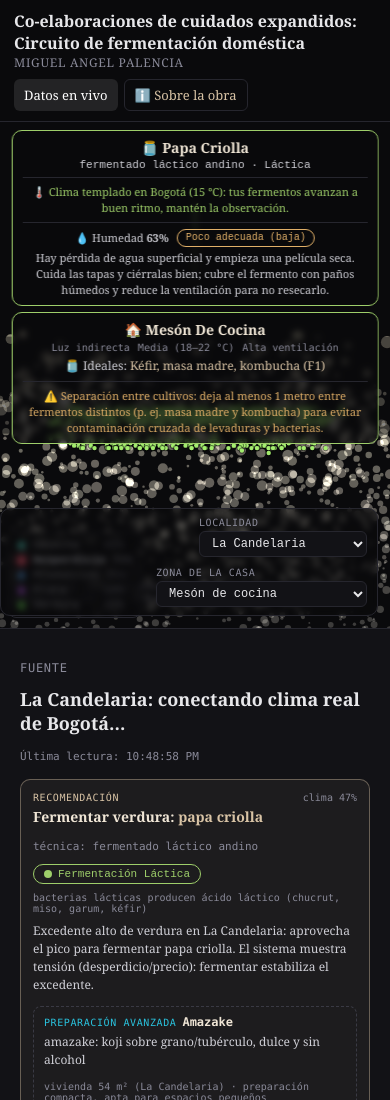
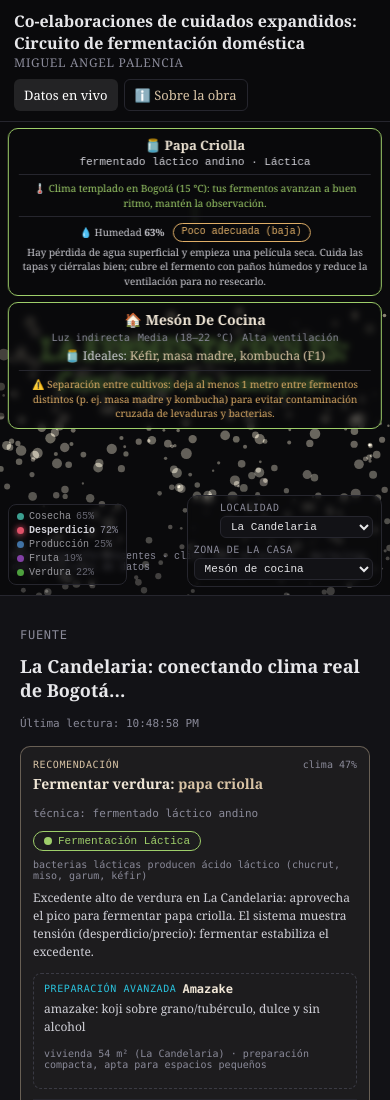
Before and after one commit to 1domest1/fermentacion-domestica, a plain HTML site: page index.html in a window 390 px wide. Shown: the top 1100 px of the page. Drawn offline with nearby package versions, Linux system fonts and the light colour scheme; no server answers; animation ran at ten frames a second.

Commit message:
Estabilidad en movil: ResizeObserver, dvh, densidad adaptativa y transicion suave de frases

```diff
--- a/index.html
+++ b/index.html
@@ -12,6 +12,8 @@
     background: #0a0a0c; color: #e7e7ea;
     font-family: Georgia, Cambria, 'Times New Roman', serif;
     -webkit-font-smoothing: antialiased;
+    overflow-x: hidden;                 /* nunca scroll horizontal en móvil */
+    -webkit-text-size-adjust: 100%;     /* evita que iOS reescale el texto al rotar */
   }
   .mono { font-family: ui-monospace, SFMono-Regular, Menlo, monospace; }
   .app { display: flex; flex-direction: column; height: 100%; }
@@ -72,7 +74,9 @@
   .split { display: flex; height: 100%; align-items: stretch; }
   .stage { position: relative; min-width: 0; flex: 1; height: 100%; }
   .canvas-wrap { position: relative; min-width: 0; flex: 1; height: 100%; overflow: hidden; background: #0a0a0c; }
-  canvas { width: 100%; height: 100%; display: block; }
+  /* touch-action: pan-y permite desplazar la página verticalmente aunque el
+     dedo empiece sobre el canvas (clave en móvil para no "atrapar" el scroll). */
+  canvas { width: 100%; height: 100%; display: block; touch-action: pan-y; }
   aside.panel { width: 320px; flex-shrink: 0; border-left: 1px solid #26262e; background: #121216; overflow-y: auto; }
   .pad { padding: 20px; }
   .chip-row { position: absolute; left: 12px; top: 12px; z-index: 10; display: flex; flex-wrap: wrap; gap: 6px; align-items: center; }
@@ -136,7 +140,10 @@
 
     /* Vistas de dos columnas -> apiladas en vertical */
     .split { flex-direction: column; height: auto; min-height: 100%; }
-    .stage { height: 60vh; min-height: 320px; flex: none; width: 100%; }
+    /* Alto del escenario: 60vh como base y 60dvh donde exista (dvh = alto
+       dinámico real del viewport), para que NO salte cuando la barra del
+       navegador aparece o desaparece en móvil. */
+    .stage { height: 60vh; height: 60dvh; min-height: 300px; max-height: 640px; flex: none; width: 100%; }
     aside.panel { width: 100%; border-left: 0; border-top: 1px solid #26262e; }
 
     /* Lectura: índice arriba, texto debajo */
@@ -150,12 +157,39 @@
     .bubble-tag-food { font-size: 14px; }
     .manifesto { width: 92%; }
     .manifesto-phrase { font-size: 19px; }
-    .legend { bottom: 10px; left: 8px; padding: 6px 8px; }
-    .legend-lbl { min-width: 64px; }
+    .legend { bottom: 10px; left: 8px; padding: 6px 8px; font-size: 10px; max-width: 46%; }
+    .legend-row { font-size: 10px; gap: 5px; }
+    .legend-lbl { min-width: 0; }
+    .legend-dot { width: 7px; height: 7px; }
+
+    /* Selectores (localidad / zona) compactos y acotados para no tapar el
+       escenario; se mantienen abajo-derecha sin solaparse con la leyenda. */
+    .selectors-br { right: 8px; bottom: 8px; gap: 6px; padding: 6px 8px; max-width: 50%; }
+    .selectors-br select { font-size: 11px; padding: 3px 6px; max-width: 46vw; }
+    .sel-item { font-size: 10px; }
+
+    /* Pista inferior izquierda: que no choque con la leyenda */
+    .hint { font-size: 10px; }
 
     /* Modal "Sobre la obra" ocupa casi toda la pantalla */
-    .about-modal { padding: 22px 20px; max-height: 90vh; }
+    .about-modal { padding: 22px 20px; max-height: 88vh; max-height: 88dvh; }
     .about-title { font-size: 1.2rem; }
+    .about-overlay { padding: 14px; }
+  }
+
+  /* Pantallas MUY estrechas (teléfonos pequeños / apps embebidas angostas) */
+  @media (max-width: 420px) {
+    .manifesto-phrase { font-size: 16px; }
+    .tag-row { width: 96%; top: 6px; }
+    .bubble-tag-food { font-size: 13px; }
+    .bubble-tag-climate { font-size: 10px; }
+    .stage { height: 56vh; height: 56dvh; min-height: 280px; }
+  }
+
+  /* Altura reducida en horizontal (móvil apaisado): evita que el escenario
+     ocupe toda la pantalla y deje el panel inaccesible. */
+  @media (max-width: 900px) and (max-height: 500px) and (orientation: landscape) {
+    .stage { height: 80vh; height: 80dvh; min-height: 220px; }
   }
   /* El scroll vertical general se habilita en móvil */
   @media (max-width: 760px) { html, body, #root { height: auto; min-height: 100%; } .app { min-height: 100%; } }
@@ -950,20 +984,33 @@ function ParticleField({liveRef,snapshot,localityId,zoneId}){
       setTimeout(()=>{
         setPhraseIdx(prev=>{ if(MANIFESTO.length<2) return prev; let n=prev; while(n===prev) n=Math.floor(Math.random()*MANIFESTO.length); return n; });
         setPhraseVisible(true);
-        // reformar: soltar las burbujas de texto desde abajo para que "suban" a la palabra
-        const wNow=(wrapRef.current&&wrapRef.current.clientWidth)||800;
-        const hNow=(wrapRef.current&&wrapRef.current.clientHeight)||600;
-        for(const b of textPartsRef.current){ b.x=Math.random()*wNow; b.y=hNow+10; b.vx=0; b.vy=0; }
+        // reformar SIN salto: las burbujas NO se teletransportan abajo; se quedan
+        // donde están (dispersas tras la disolución) y migran suavemente a la
+        // nueva forma. Solo reseteamos velocidades para que la atracción mande.
+        for(const b of textPartsRef.current){ b.vx=0; b.vy=0; }
         textStateRef.current.mode='forming';
         textStateRef.current.formedAt=performance.now();
-      },1600); // tiempo de disolución antes de reformar
-    },13500); // 2 s forma + 10 s quieta + 1,5 s disolución
+      },1800); // tiempo de disolución antes de reformar
+    },18500); // ~2,7 s transición + 14 s quieta
     return ()=>clearInterval(id);
   },[]);
   useEffect(()=>{
-    const resize=()=>{const c=canvasRef.current,w=wrapRef.current; if(!c||!w)return; const dpr=window.devicePixelRatio||1;
-      c.width=w.clientWidth*dpr; c.height=w.clientHeight*dpr; const ctx=c.getContext('2d'); if(ctx)ctx.setTransform(dpr,0,0,dpr,0,0);};
-    resize(); window.addEventListener('resize',resize); return ()=>window.removeEventListener('resize',resize);
+    // DIMENSIONADO ROBUSTO del canvas. En móvil/apps embebidas el alto del
+    // contenedor cambia (barra del navegador que entra/sale, rotación, teclado),
+    // y escuchar solo window.resize no basta. Un ResizeObserver sobre el wrapper
+    // reajusta el canvas ante CUALQUIER cambio de tamaño real del contenedor,
+    // manteniendo la visualización estable y sin deformar las burbujas.
+    const apply=()=>{const c=canvasRef.current,w=wrapRef.current; if(!c||!w)return;
+      const dpr=Math.min(window.devicePixelRatio||1, 2.5); // cap DPR: evita lag en móviles de pantalla muy densa
+      const cw=Math.max(1,Math.round(w.clientWidth)), ch=Math.max(1,Math.round(w.clientHeight));
+      if(c.width!==cw*dpr || c.height!==ch*dpr){ c.width=cw*dpr; c.height=ch*dpr; }
+      const ctx=c.getContext('2d'); if(ctx)ctx.setTransform(dpr,0,0,dpr,0,0);};
+    apply();
+    let ro=null;
+    if(typeof ResizeObserver!=='undefined' && wrapRef.current){ ro=new ResizeObserver(()=>apply()); ro.observe(wrapRef.current); }
+    window.addEventListener('resize',apply);
+    window.addEventListener('orientationchange',apply);
+    return ()=>{ if(ro)ro.disconnect(); window.removeEventListener('resize',apply); window.removeEventListener('orientationchange',apply); };
   },[]);
   useEffect(()=>{
     let prev=performance.now();
@@ -980,8 +1027,14 @@ function ParticleField({liveRef,snapshot,localityId,zoneId}){
       // NACIMIENTO: todas las burbujas en UN SOLO COLOR (amarillo cobre muy claro),
       // fondo sobrio para que el PROTAGONISMO cromático lo lleve el texto.
       const BUBBLE_HUE=44; // amarillo cobre
-      const rate=90+energy*320+eff.burst*300; spawnAcc.current+=rate*dt; const toSpawn=Math.floor(spawnAcc.current); spawnAcc.current-=toSpawn;
-      for(let i=0;i<toSpawn&&partsRef.current.length<5000;i++){
+      // DENSIDAD ADAPTATIVA: la tasa de nacimiento y el techo de partículas
+      // escalan con el ÁREA del canvas, de modo que en pantallas de móvil se
+      // generan menos burbujas. Así el flujo se ve igual de lleno pero mantiene
+      // la fluidez (sin bajones de FPS) en dispositivos pequeños.
+      const areaMul=Math.max(0.35, Math.min(1, (w*hh)/(1280*720)));
+      const maxParts=Math.round(5000*areaMul);
+      const rate=(90+energy*320+eff.burst*300)*areaMul; spawnAcc.current+=rate*dt; const toSpawn=Math.floor(spawnAcc.current); spawnAcc.current-=toSpawn;
+      for(let i=0;i<toSpawn&&partsRef.current.length<maxParts;i++){
         partsRef.current.push({
           x:Math.random()*w, y:hh+6,
           vx:(Math.random()-0.5)*(8+energy*22),
@@ -1001,7 +1054,7 @@ function ParticleField({liveRef,snapshot,localityId,zoneId}){
       // pero YA NO se pinta banda de color: el fondo queda de un solo color.
       let topCount=0; const topZone=hh*0.33;
       for(let i=0;i<ps.length;i++){ if(ps[i].y<topZone) topCount++; }
-      const saturation=Math.min(1, topCount/800);
+      const saturation=Math.min(1, topCount/(800*areaMul)); // umbral de colapso proporcional al área
       collapseRef.current += (saturation - collapseRef.current) * Math.min(1, dt*2.5);
       const collapse=collapseRef.current;
 
@@ -1067,8 +1120,8 @@ function ParticleField({liveRef,snapshot,localityId,zoneId}){
         ctx.fillStyle=`rgba(10,10,12,${0.5*fade})`;
         ctx.fillRect(0, cy-blockH/2, w, blockH);
       }
-      // ¿en fase de REPOSO? (pasados ~1.9 s desde que empezó a formarse)
-      const resting = !dissolving && st.formedAt && (now - st.formedAt) > 1900;
+      // ¿en fase de REPOSO? (se forma rápido: ~1.2 s y ya queda fija)
+      const resting = !dissolving && st.formedAt && (now - st.formedAt) > 1200;
       ctx.globalCompositeOperation='source-over';
       for(let i=0;i<tp.length;i++){
         const b=tp[i], tgt=pts[i];
@@ -1076,12 +1129,13 @@ function ParticleField({liveRef,snapshot,localityId,zoneId}){
           // DETENCIÓN: fijar la burbuja exactamente en su punto (quieta, nítida)
           b.x=cx+tgt.x; b.y=cy+tgt.y; b.vx=0; b.vy=0;
         } else if(!dissolving && tgt){
+          // FORMACIÓN fluida: atracción fuerte y suave (interpolación) hacia el punto
           const tx=cx+tgt.x, ty=cy+tgt.y;
-          b.vx += (tx-b.x)*7*dt; b.vy += (ty-b.y)*7*dt;
-          b.vx*=Math.pow(0.00005,dt); b.vy*=Math.pow(0.00005,dt);
-          b.x+=b.vx*dt; b.y+=b.vy*dt;
+          b.x += (tx-b.x)*Math.min(1, 9*dt);
+          b.y += (ty-b.y)*Math.min(1, 9*dt);
         } else {
-          b.vy -= 40*dt; b.vx += (Math.random()-0.5)*30*dt; b.vx*=Math.pow(0.4,dt);
+          // DISOLUCIÓN suave: ascienden y se dispersan sin tirón seco
+          b.vy -= 26*dt; b.vx += (Math.random()-0.5)*22*dt; b.vx*=Math.pow(0.5,dt);
           b.x+=b.vx*dt; b.y+=b.vy*dt;
         }
         const a = formed ? 0.96 : fade;
```
